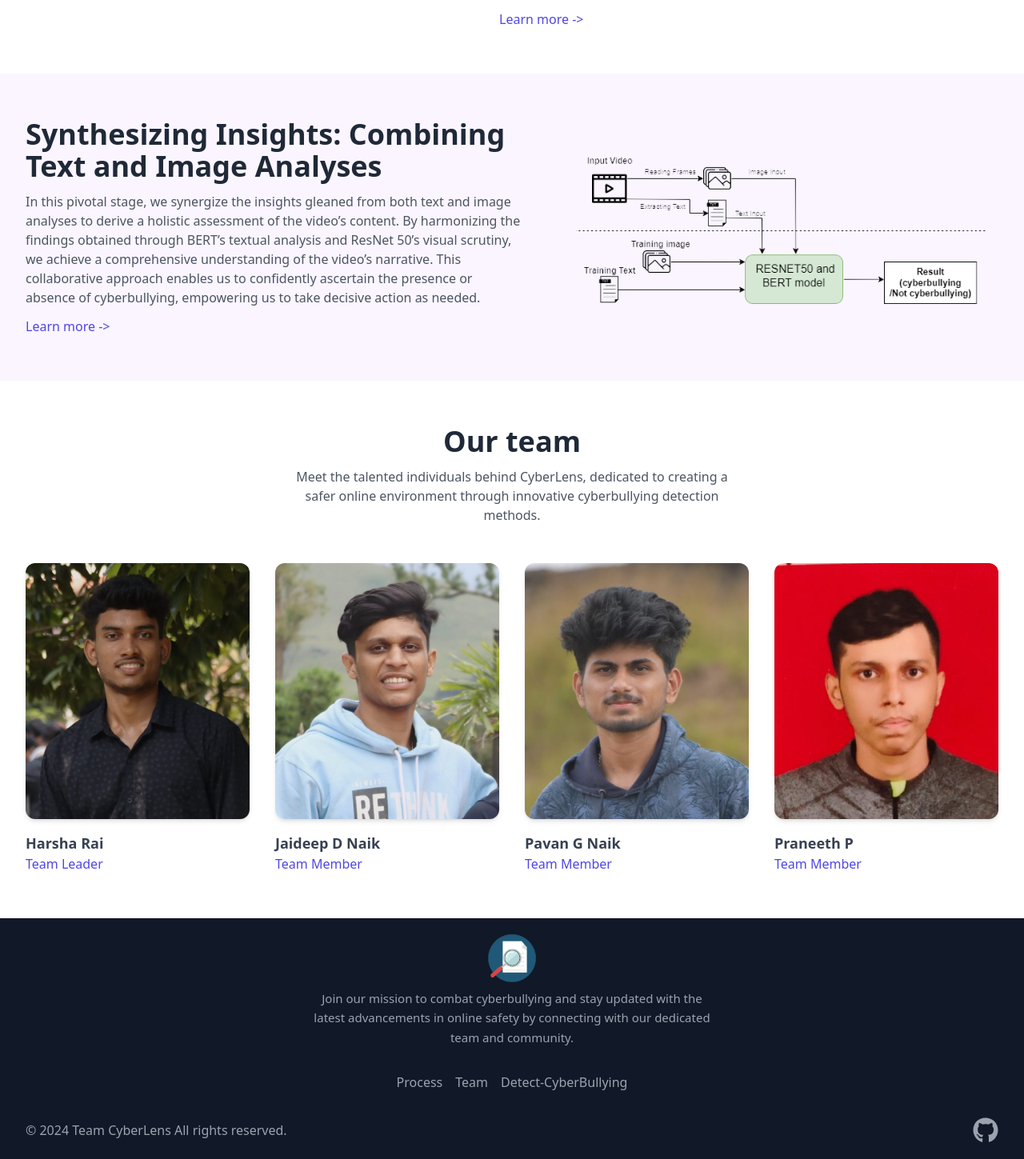
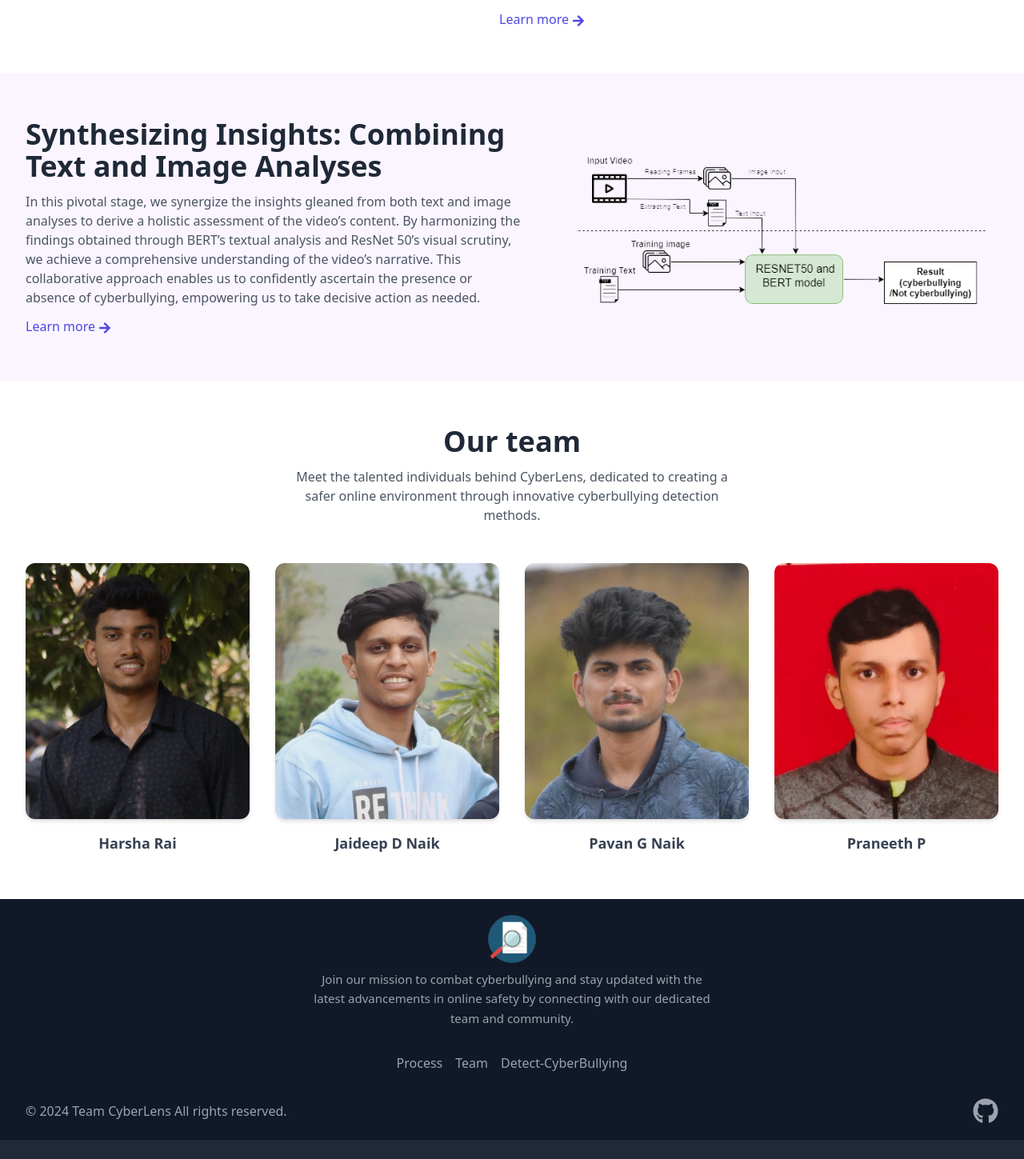
Before and after one commit to harsharaim/CyberLens, a React (Vite) app: page / in a window 1280 px wide. Shown: the part 2197-3646 px from the top of the page at 80% size. After the commit the page ends 3622 px from the top, so only its background shows below. Built offline with nearby package versions, Linux system fonts and the light colour scheme.

Commit message:
minor update

```diff
--- a/src/Components/Footer.jsx
+++ b/src/Components/Footer.jsx
@@ -1,12 +1,9 @@
 import Logo from "../assets/logo.png";
 import { FaGithub } from "react-icons/fa6";
 import AnchorLink from "react-anchor-link-smooth-scroll";
-import { useState } from "react";
 
 function Footer() {
-  const [state, setState] = useState(false);
   const footerNavs = [
-
     {
       id: 2,
       href: "#process",
@@ -16,11 +13,6 @@ function Footer() {
       id: 3,
       href: "#team",
       name: "Team",
-    },
-    {
-      id: 4,
-      href: "/upload",
-      name: "Detect-CyberBullying",
     },
   ];
 
@@ -40,15 +32,16 @@ function Footer() {
       <ul className="items-center justify-center mt-8 space-y-5 sm:flex sm:space-x-4 sm:space-y-0">
         {footerNavs.map((item, idx) => (
           <li key={idx} className=" hover:text-gray-200">
-            <AnchorLink
-              href={item.href}
-              onClick={() => setState(!state)}
-              className="block"
-            >
+            <AnchorLink href={item.href} className="block">
               {item.name}
             </AnchorLink>
           </li>
         ))}
+        <li className=" hover:text-gray-200">
+          <a href="/upload" className="block">
+            Detect-CyberBullying
+          </a>
+        </li>
       </ul>
       <div className="mt-8 items-center justify-between sm:flex">
         <div className="mt-4 sm:mt-0">
--- a/src/Components/Hero.jsx
+++ b/src/Components/Hero.jsx
@@ -1,10 +1,8 @@
 import Logo from "../assets/logo.png";
 import Cover from "../assets/cover.png";
 import AnchorLink from "react-anchor-link-smooth-scroll";
-import { useState } from "react";
 
 function Hero() {
-  const [state, setState] = useState(false);
   const navigation = [
     { title: "Mission", path: "#mission" },
     { title: "Process", path: "#process" },
@@ -21,11 +19,7 @@ function Hero() {
           <ul className="py-4 flex-1 items-center flex space-x-3 sm:space-x-6 sm:justify-end">
             {navigation.map((item, idx) => (
               <li className="text-gray-200" key={idx}>
-                <AnchorLink
-                  href={item.path}
-                  onClick={() => setState(!state)}
-                  className="block"
-                >
+                <AnchorLink href={item.path} className="block">
                   {item.title}
                 </AnchorLink>
               </li>
@@ -52,12 +46,12 @@ function Hero() {
             and join us in creating a safer digital environment for all.
           </p>
           <div className="pt-10 items-center justify-center space-y-3 sm:space-x-6 sm:space-y-0 sm:flex lg:justify-start">
-            <a
+            <AnchorLink
               href="#process"
               className="px-7 py-3 w-full bg-white text-gray-800 text-center rounded-md shadow-md block sm:w-auto"
             >
               Get started
-            </a>
+            </AnchorLink>
             <a
               href="/upload"
               className="px-7 py-3 w-full bg-gray-700 text-gray-200 text-center rounded-md block sm:w-auto"
--- a/src/Components/Process.jsx
+++ b/src/Components/Process.jsx
@@ -2,6 +2,7 @@ import Img1 from "../assets/1.png";
 import Img2 from "../assets/bert1.png";
 import Img3 from "../assets/resnet.png";
 import Img4 from "../assets/4.png";
+import { FaArrowRight } from "react-icons/fa";
 function Process() {
   const process = [
     {
@@ -9,7 +10,7 @@ function Process() {
       title: "Unveiling Video Content: Parsing and Dissecting",
       content:
         "Our first step involves the ingestion of video content, where we meticulously parse and dissect the incoming footage into its audio and visual components. By breaking down the video into these fundamental elements, we lay the groundwork for comprehensive analysis, enabling us to delve deeper into the content and uncover any potential instances of cyberbullying.",
-      link: "",
+      link: "https://www.researchgate.net/publication/5567358_Extraction_of_high-resolution_frames_from_video_sequences",
       css: "",
       bg: "bg-white",
     },
@@ -18,7 +19,7 @@ function Process() {
       title: "Decoding Verbal Context: Text Analysis with BERT Model",
       content:
         "In this phase, we harness the power of state-of-the-art Natural Language Processing (NLP) technology, employing the BERT model to scrutinize the textual content extracted from the video. With BERT's advanced understanding of context and semantics, we meticulously assess the text for any subtle nuances or linguistic patterns indicative of cyberbullying behavior, ensuring a thorough",
-      link: "",
+      link: "https://en.wikipedia.org/wiki/BERT_(language_model)#:~:text=BERT%20is%20an%20%22encoder%2Donly,a%20stack%20of%20encoders.",
       css: "lg:flex-row-reverse",
       bg: "bg-purple-50",
     },
@@ -27,7 +28,7 @@ function Process() {
       title: "Visual Inspection: Image Analysis with Advanced Algorithms",
       content:
         "Here, we employ cutting-edge image processing techniques utilizing D-Hash and ResNet 50 models to scrutinize the visual content extracted from the video. Through D-Hash, we meticulously sift through the image data to eliminate redundant visuals, streamlining the analysis process. Meanwhile, ResNet 50 aids in detecting potential instances of cyberbullying within the remaining images, ensuring comprehensive coverage of the video's visual components.",
-      link: "",
+      link: "https://www.mathworks.com/help/deeplearning/ref/resnet50.html",
       css: "",
       bg: "bg-white",
     },
@@ -36,7 +37,7 @@ function Process() {
       title: "Synthesizing Insights: Combining Text and Image Analyses",
       content:
         "In this pivotal stage, we synergize the insights gleaned from both text and image analyses to derive a holistic assessment of the video’s content. By harmonizing the findings obtained through BERT’s textual analysis and ResNet 50’s visual scrutiny, we achieve a comprehensive understanding of the video’s narrative. This collaborative approach enables us to confidently ascertain the presence or absence of cyberbullying, empowering us to take decisive action as needed.",
-      link: "",
+      link: "https://ieeexplore.ieee.org/document/9155700",
       css: "lg:flex-row-reverse",
       bg: "bg-purple-50",
     },
@@ -60,10 +61,10 @@ function Process() {
                 </p>
                 <p className="mt-3 text-gray-600">{item.content}</p>
                 <a
-                  href="javascript:void(0)"
+                  href={item.link} target="_blank"
                   className="inline-flex gap-x-1 items-center text-indigo-600 hover:text-indigo-500 duration-150 font-medium"
                 >
-                  Learn more -&gt;
+                  Learn more<FaArrowRight className="mt-1 relative"/>
 
                 </a>
               </div>
--- a/src/Components/Team.jsx
+++ b/src/Components/Team.jsx
@@ -8,7 +8,7 @@ function Team() {
     {
       avatar: Harsha,
       name: "Harsha Rai",
-      title: "Team Leader",
+      title: "Team Member",
       linkedin: "https://www.linkedin.com/in/harsha-rai-",
     },
     {
@@ -61,10 +61,10 @@ function Team() {
                   </a>
                 </div>
                 <div className="mt-4">
-                  <h4 className="text-lg text-gray-700 font-semibold">
+                  <h4 className="text-lg text-gray-700 font-semibold text-center">
                     {item.name}
                   </h4>
-                  <p className="text-indigo-600">{item.title}</p>
+                  {/* <p className="text-indigo-600">{item.title}</p> */}
                 </div>
               </li>
             ))}
```
Also changed, not shown: src/Components/DetectCyberBullying/Upload.jsx (+4 -4 lines).
